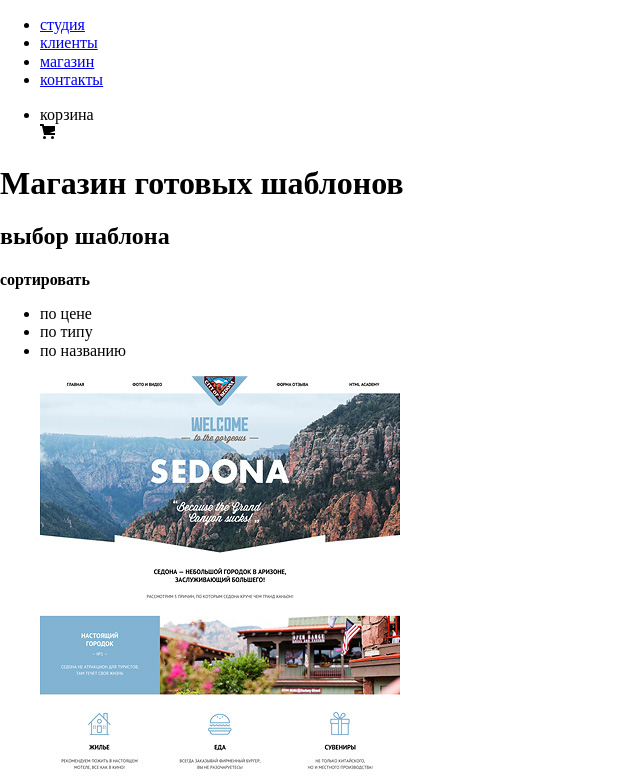
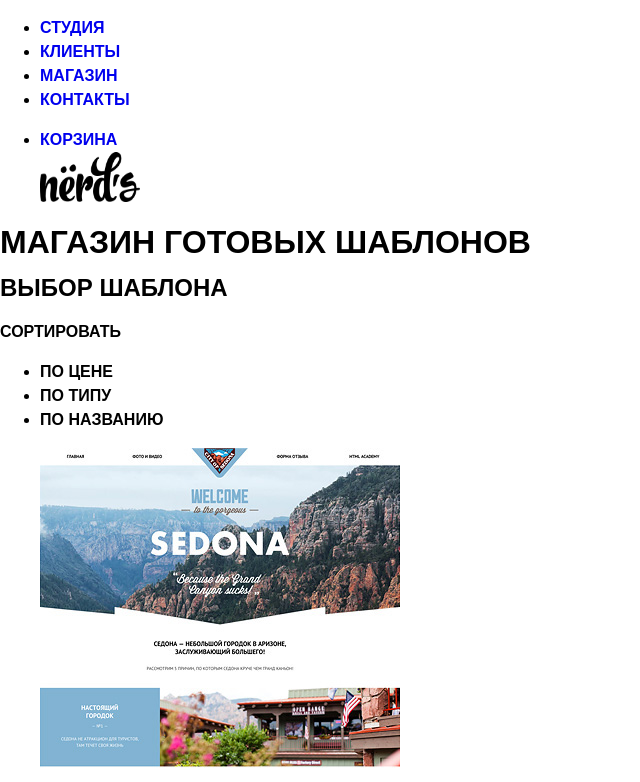
Before and after one commit to AlinaLukina/794395-nerds, a plain HTML site: page inner.html in a window 1280 px wide. Shown: the top 782 px of the page, without its empty margins (0-640 px from the left). Drawn offline with Linux system fonts and the light colour scheme; files that its build step writes are made by us from their sources.

Commit message:
работа над ошибками
изменение лого

```diff
--- a/css/css main.css
+++ b/css/css main.css
@@ -0,0 +1,32 @@
+body {
+  margin: 0;
+  padding: 0;
+
+  font-family: " Roboto", Arial, sans-serif;
+  font-size: 16px;
+  line-height: 24px;
+  font-weight: 700;
+  color: #000000;
+  text-transform: uppercase;
+
+  background-color: #ffffff;
+  background-position: top center;
+  background-repeat: no-repeat;
+
+}
+
+a {
+  text-decoration: none;
+}
+
+.button {
+  font: inherit;
+
+  text-align: center;
+  color: #000000;
+  vertical-align: middle;
+  text-transform: uppercase;
+
+  background-color: #ffffff;
+  border: none;
+}
--- a/inner.html
+++ b/inner.html
@@ -5,6 +5,7 @@
     <title>HTML Academy: Нёрдс</title>
     <link href="https://fonts.googleapis.com/css?family=Roboto:400,500,700&amp;subset=cyrillic" rel="stylesheet">
     <link href="css/normalize.css" rel="stylesheet">
+    <link href="css/css main.css" rel="stylesheet">
   </head>
   <body>
 <header>
@@ -19,8 +20,9 @@
 </div>
 <div class="basket">
   <ul class="main-basket">
-    <li  <a href="basket.html"> корзина </li>
-    <img src="img/cart-icon.svg" alt="logo"></a>
+    <li>  <a href="basket.html"> корзина </li>
+    <background src="img/cart-icon.svg" alt="logo"></a>
+       <img src="img/nerds-logo.png" width="100" height="50" alt="Нёрдс"></a>
   </ul>
 </div>
 </header>
@@ -59,7 +61,7 @@
   </li>
   <li>
       <a href="mishka.html">
-        <img src=img/"mishka.jpg" alt="Mishka">
+        <img src="img/mishka.jpg" alt="Mishka">
         </a>
     </li>
     <li>
@@ -129,6 +131,8 @@
 <br>
 <input type="checkbox" name="qualities" id="bin" >
 <label for="bin">Корзина</label>
+<br>
+<button type="submit" value="Показать">  Показать </buttom>
       </form>
     </section>
 
```
Also changed, not shown: index.html (+2 -1 lines).
